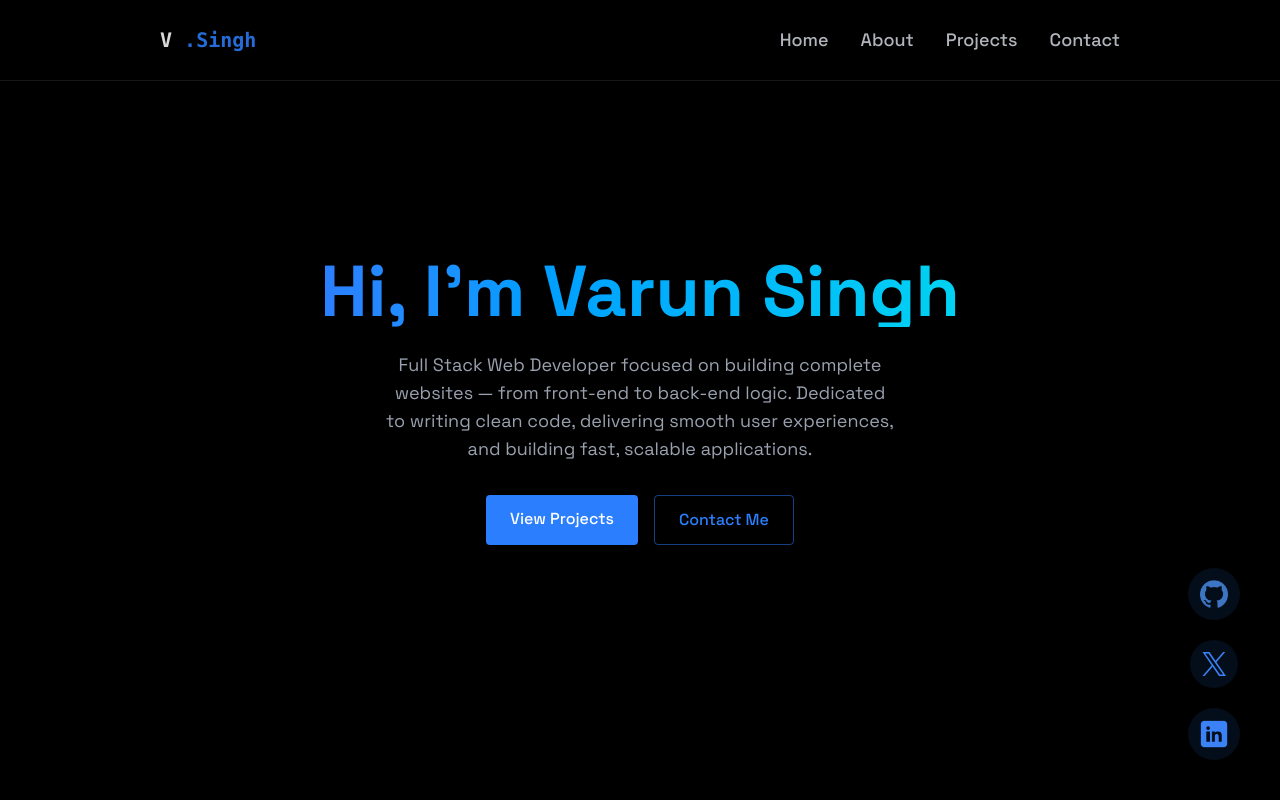
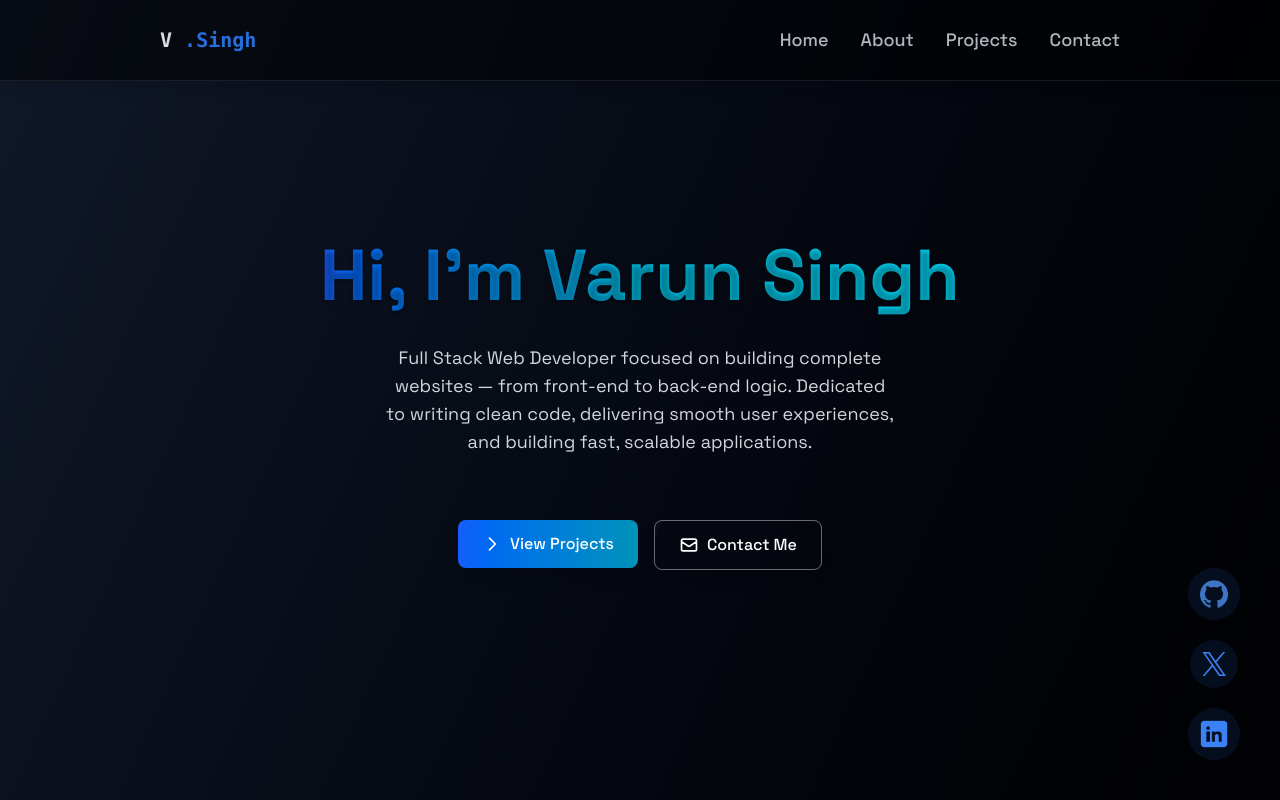
Before and after one commit to va4unsingh/PortfolioWebsite, a React (Vite) app in the folder myPortfolioWebsite/: page / in a window 1280 px wide. Shown: the top 800 px of the page. Built offline with nearby package versions, Linux system fonts and the light colour scheme.

Commit message:
home page refinement

```diff
--- a/myPortfolioWebsite/src/App.jsx
+++ b/myPortfolioWebsite/src/App.jsx
@@ -19,12 +19,12 @@ function App() {
   const [menuOpen, setMenuOpen] = useState(false);
 
   return (
-    <div className="bg-black">
+    <div className="bg-gradient-to-br from-gray-900 to-black">
       {!isLoaded && <LoadingScreen onComplete={() => setIsLoaded(true)} />}
       <div
         className={`min-h-screen max-w-screen transition-opacity duration-700 ${
           isLoaded ? "opacity-100" : "opacity-0"
-        } bg-black text-gray-100 overflow-x-hidden`}
+        } bg-gradient-to-br from-gray-900 to-black text-gray-100 overflow-x-hidden`}
       >
         <Navbar menuOpen={menuOpen} setMenuOpen={setMenuOpen} />
         {menuOpen && (
--- a/myPortfolioWebsite/src/components/Navbar.jsx
+++ b/myPortfolioWebsite/src/components/Navbar.jsx
@@ -7,7 +7,7 @@ function Navbar({ menuOpen, setMenuOpen }) {
   }, [menuOpen]);
 
   return (
-    <nav className="fixed top-0 w-full z-30 bg-black opacity-85 border-b border-white/10 shadow-lg">
+    <nav className="fixed top-0 w-full z-30 bg-black/60 opacity-85 border-b border-white/10 shadow-lg">
       <div className="mx-auto px-5 sm:px-16 md:px-20 lg:px-32 xl:px-40">
         <div className="flex justify-between items-center h-20">
           <Link
--- a/myPortfolioWebsite/src/components/sections/Home.jsx
+++ b/myPortfolioWebsite/src/components/sections/Home.jsx
@@ -8,15 +8,15 @@ function Home() {
     <div>
       <section
         id="home"
-        className="min-h-screen flex items-center justify-center relative"
+        className="min-h-screen flex items-center justify-center relative "
       >
         <RevealOnScroll>
           <div className="text-center z-10 px-4">
-            <h1 className="text-5xl md:text-7xl font-bold mb-6 bg-gradient-to-r from-blue-500 to-cyan-400 bg-clip-text text-transparent leading-right">
+            <h1 className="text-5xl md:text-7xl font-bold mb-6 bg-gradient-to-r from-blue-600 via-cyan-500 to-cyan-400 bg-clip-text text-transparent leading-tight animate-heading [text-shadow:0_2px_4px_rgba(0,0,0,0.3)]">
               Hi, I'm Varun Singh
             </h1>
 
-            <p className=" text-gray-400 text-lg mb-8 max-w-lg mx-auto">
+            <p className="text-gray-300 text-lg mb-8 max-w-lg mx-auto animate-text-reveal">
               Full Stack Web Developer focused on building complete websites —
               from front-end to back-end logic. Dedicated to writing clean code,
               delivering smooth user experiences, and building fast, scalable
@@ -24,18 +24,77 @@ function Home() {
             </p>
 
             <div className="flex justify-center space-x-4">
+              {/* Enhanced View Projects Button */}
+              <div className="mt-8">
                 <Link
                   to="/projects"
-                className="bg-blue-500 text-white py-3 px-6 rounded font-medium transition relative overflow-hidden hover:-translate-y-0.5 hover:shadow-[0_0_15px_rgba(59,130,246,0.4)]"
+                  className="group relative inline-flex items-center justify-center w-full px-6 py-3 rounded-lg text-white font-medium overflow-hidden shadow-lg transition-all duration-300 hover:-translate-y-1 hover:shadow-[0_0_30px_rgba(59,130,246,0.6)]"
                 >
+                  {/* Button background with gradient */}
+                  <span className="absolute inset-0 w-full h-full bg-gradient-to-r from-blue-600 to-cyan-600 transition-all duration-500 group-hover:scale-110"></span>
+
+                  {/* Ripple pulse effect */}
+                  <span className="absolute inset-0 w-full h-full bg-white/10 rounded-lg opacity-0 group-hover:opacity-100 group-hover:animate-pulse transition-opacity duration-300"></span>
+
+                  {/* Enhanced shine effect */}
+                  <span className="absolute top-0 left-0 w-24 h-full bg-gradient-to-r from-transparent via-white/30 to-transparent skew-x-[-20deg] transition-all duration-600 transform translate-x-[-6rem] group-hover:translate-x-[20rem]"></span>
+
+                  {/* Button content with icon */}
+                  <span className="relative flex items-center z-10">
+                    <svg
+                      className="w-5 h-5 mr-2"
+                      fill="none"
+                      stroke="currentColor"
+                      viewBox="0 0 24 24"
+                      xmlns="http://www.w3.org/2000/svg"
+                    >
+                      <path
+                        strokeLinecap="round"
+                        strokeLinejoin="round"
+                        strokeWidth={2}
+                        d="M9 5l7 7-7 7"
+                      />
+                    </svg>
                     View Projects
+                  </span>
                 </Link>
-              <a
-                href="#contact"
-                className="border border-blue-500/50 text-blue-500 py-3 px-6 rounded font-medium transition-all duration-200 hover:-translate-y-0.5 hover:shadow-[0_0_15px_rgba(59, 130, 246, 0.2)] hover:bg-blue-500/10"
+              </div>
+
+              {/* Enhanced Contact Me Button with Transparent Theme */}
+              <div className="mt-8">
+                <Link
+                  to="/contact"
+                  className="group relative inline-flex items-center justify-center w-full px-6 py-3 rounded-lg text-white font-medium overflow-hidden border border-white/40 bg-transparent shadow-lg transition-all duration-300 hover:-translate-y-1 hover:shadow-[0_0_30px_rgba(255,255,255,0.4)]"
                 >
+                  {/* Subtle background fill on hover */}
+                  <span className="absolute inset-0 w-full h-full bg-white/5 opacity-0 group-hover:opacity-100 transition-opacity duration-400"></span>
+
+                  {/* Ripple pulse effect */}
+                  <span className="absolute inset-0 w-full h-full bg-white/10 rounded-lg opacity-0 group-hover:opacity-100 group-hover:animate-pulse transition-opacity duration-300"></span>
+
+                  {/* Enhanced shine effect */}
+                  <span className="absolute top-0 left-0 w-24 h-full bg-gradient-to-r from-transparent via-white/30 to-transparent skew-x-[-20deg] transition-all duration-600 transform translate-x-[-6rem] group-hover:translate-x-[20rem]"></span>
+
+                  {/* Button content with icon */}
+                  <span className="relative flex items-center z-10">
+                    <svg
+                      className="w-5 h-5 mr-2"
+                      fill="none"
+                      stroke="currentColor"
+                      viewBox="0 0 24 24"
+                      xmlns="http://www.w3.org/2000/svg"
+                    >
+                      <path
+                        strokeLinecap="round"
+                        strokeLinejoin="round"
+                        strokeWidth={2}
+                        d="M3 8l7.89 5.26a2 2 0 002.22 0L21 8M5 19h14a2 2 0 002-2V7a2 2 0 00-2-2H5a2 2 0 00-2 2v10a2 2 0 002 2z"
+                      />
+                    </svg>
                     Contact Me
-              </a>
+                  </span>
+                </Link>
+              </div>
             </div>
           </div>
         </RevealOnScroll>
--- a/myPortfolioWebsite/src/components/sections/RealAbout.jsx
+++ b/myPortfolioWebsite/src/components/sections/RealAbout.jsx
@@ -122,10 +122,7 @@ function RealAbout() {
   };
 
   return (
-    <section
-      id="about"
-      className="py-20 bg-gradient-to-b from-black via-gray-900 to-black mt-20"
-    >
+    <section id="about" className="py-20  mt-20">
       <div className="container mx-auto px-4 sm:px-6 lg:px-8 max-w-6xl">
         {/* Section Header */}
         <div className="text-center mb-16">
@@ -252,16 +249,11 @@ function RealAbout() {
                 </h3>
 
                 <p className="text-gray-300 mb-4 leading-relaxed">
-                  I'm a self-taught frontend developer with a passion for
-                  creating beautiful, functional, and user-friendly websites. I
-                  enjoy turning complex problems into simple, beautiful, and
-                  intuitive designs.
-                </p>
-                <p className="text-gray-300 mb-6 leading-relaxed">
-                  When I'm not coding or pushing pixels, you'll find me
-                  exploring new technologies, contributing to open-source
-                  projects, or enhancing my skills through online courses and
-                  tutorials.
+                  I'm a self-taught frontend developer focused on building
+                  scalable, high-performance websites with seamless user
+                  experiences. I streamline complex challenges into clean,
+                  intuitive, and maintainable designs, delivering functional and
+                  efficient solutions for clients and employers.
                 </p>
 
                 {/* Personal Info with animated icons */}
@@ -345,25 +337,25 @@ function RealAbout() {
                     <div className="ml-4">
                       <p className="text-sm text-gray-400">Status</p>
                       <p className="text-gray-200 group-hover:text-blue-400 transition-colors duration-300">
-                        Available for new projects
+                        Open for new projects
                       </p>
                     </div>
                   </div>
                 </div>
 
-                {/* Download CV Button with animated effect */}
+                {/* Download CV Button with animated effect
                 <div className="mt-8">
                   <a
                     href="#download"
                     className="group relative inline-flex items-center justify-center w-full px-6 py-3 rounded-lg text-white font-medium overflow-hidden"
                   >
-                    {/* Button background */}
+                    Button background
                     <span className="absolute inset-0 w-full h-full bg-gradient-to-r from-blue-600 to-cyan-600 transition-all duration-300 group-hover:scale-105"></span>
 
-                    {/* Button shine effect */}
+                    Button shine effect
                     <span className="absolute top-0 left-0 w-20 h-full bg-white/20 skew-x-[-30deg] transition-all duration-500 transform translate-x-[-4rem] group-hover:translate-x-[18rem]"></span>
 
-                    {/* Button content */}
+                    Button content
                     <span className="relative flex items-center">
                       <svg
                         className="w-5 h-5 mr-2 group-hover:animate-bounce"
@@ -382,7 +374,7 @@ function RealAbout() {
                       Download CV
                     </span>
                   </a>
-                </div>
+                </div> */}
               </div>
             </div>
           </motion.div>
--- a/myPortfolioWebsite/src/index.css
+++ b/myPortfolioWebsite/src/index.css
@@ -81,3 +81,35 @@ html::-webkit-scrollbar-track,
 body::-webkit-scrollbar-track {
   background-color: #1a1a1a; /* Track color */
 }
+
+
+@keyframes headingAnimation {
+  0% {
+    opacity: 0;
+    transform: scale(0.9);
+  }
+  100% {
+    opacity: 1;
+    transform: scale(1);
+  }
+}
+
+.animate-heading {
+  animation: headingAnimation 0.8s ease-out forwards;
+}
+
+@keyframes textReveal {
+  0% {
+    opacity: 0;
+    transform: translateY(20px);
+  }
+  100% {
+    opacity: 1;
+    transform: translateY(0);
+  }
+}
+
+.animate-text-reveal {
+  animation: textReveal 0.8s ease-out forwards;
+  animation-delay: 0.3s;
+}
```
Lines whose indentation alone changed are shown as unchanged.
